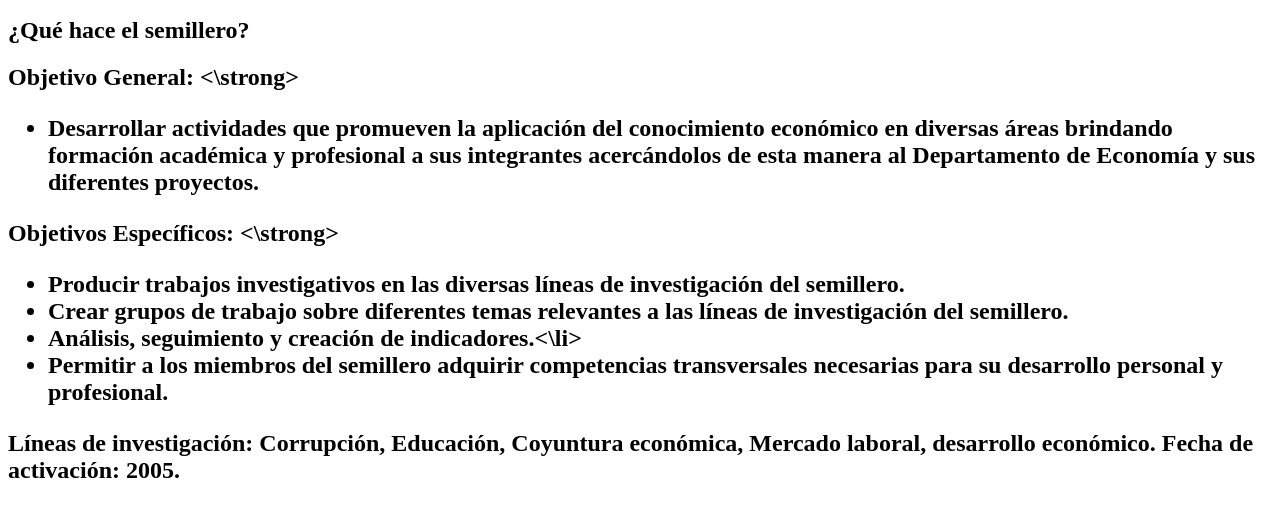
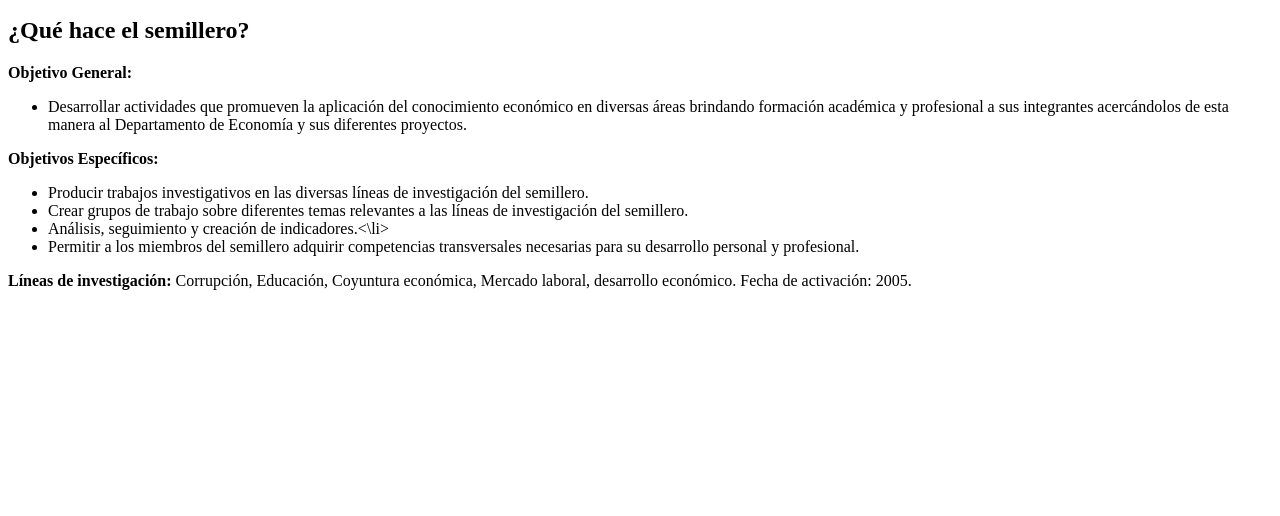
Before and after one commit to SIEDEEAFIT/siedeeafit.github.io, a plain HTML site: page docs/index.html in a window 1280 px wide. Shown: the part 262-778 px from the top of the page. Drawn offline with Linux system fonts and the light colour scheme.

Commit message:
Update index.html

```diff
--- a/docs/index.html
+++ b/docs/index.html
@@ -11,16 +11,16 @@
 <section class="header">
     <h1>Semillero de Estudiantes de Economia (SIEDE) EAFIT </h1>
 
-<h2> ¿Qué hace el semillero? <h2>
+<h2> ¿Qué hace el semillero? </h2>
 
-<strong> Objetivo General: <\strong>
+<strong> Objetivo General: </strong>
 
 <ul>
   <li>Desarrollar actividades que promueven la aplicación del conocimiento económico en diversas áreas brindando formación académica y profesional a sus integrantes acercándolos de esta manera al Departamento de Economía y sus diferentes proyectos.
 </li>
 </ul>
 
-<strong> Objetivos Específicos: <\strong>
+<strong> Objetivos Específicos: </strong>
 
 <ul>
   <li>Producir trabajos investigativos en las diversas líneas de investigación del semillero.</li>
```
